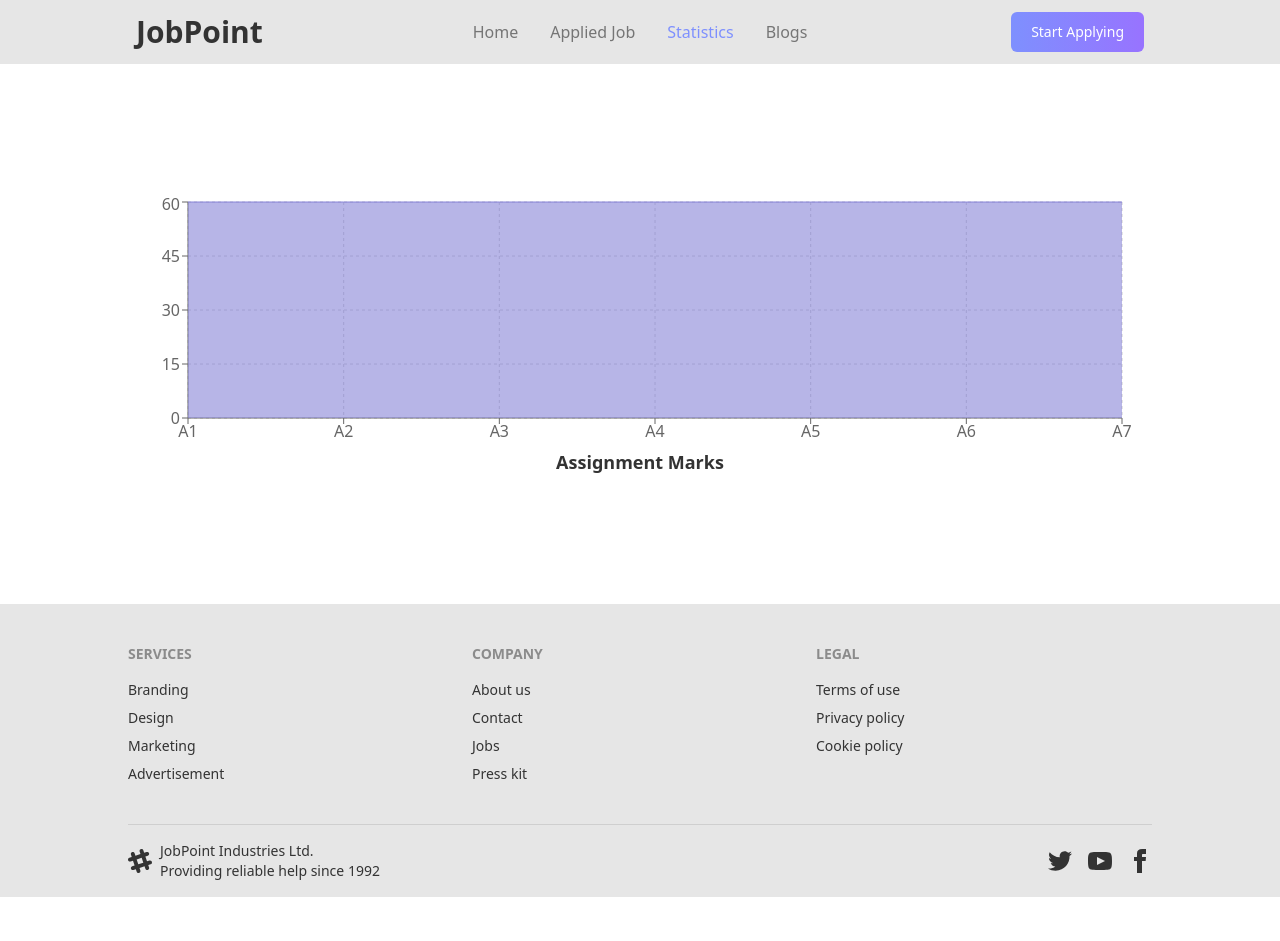
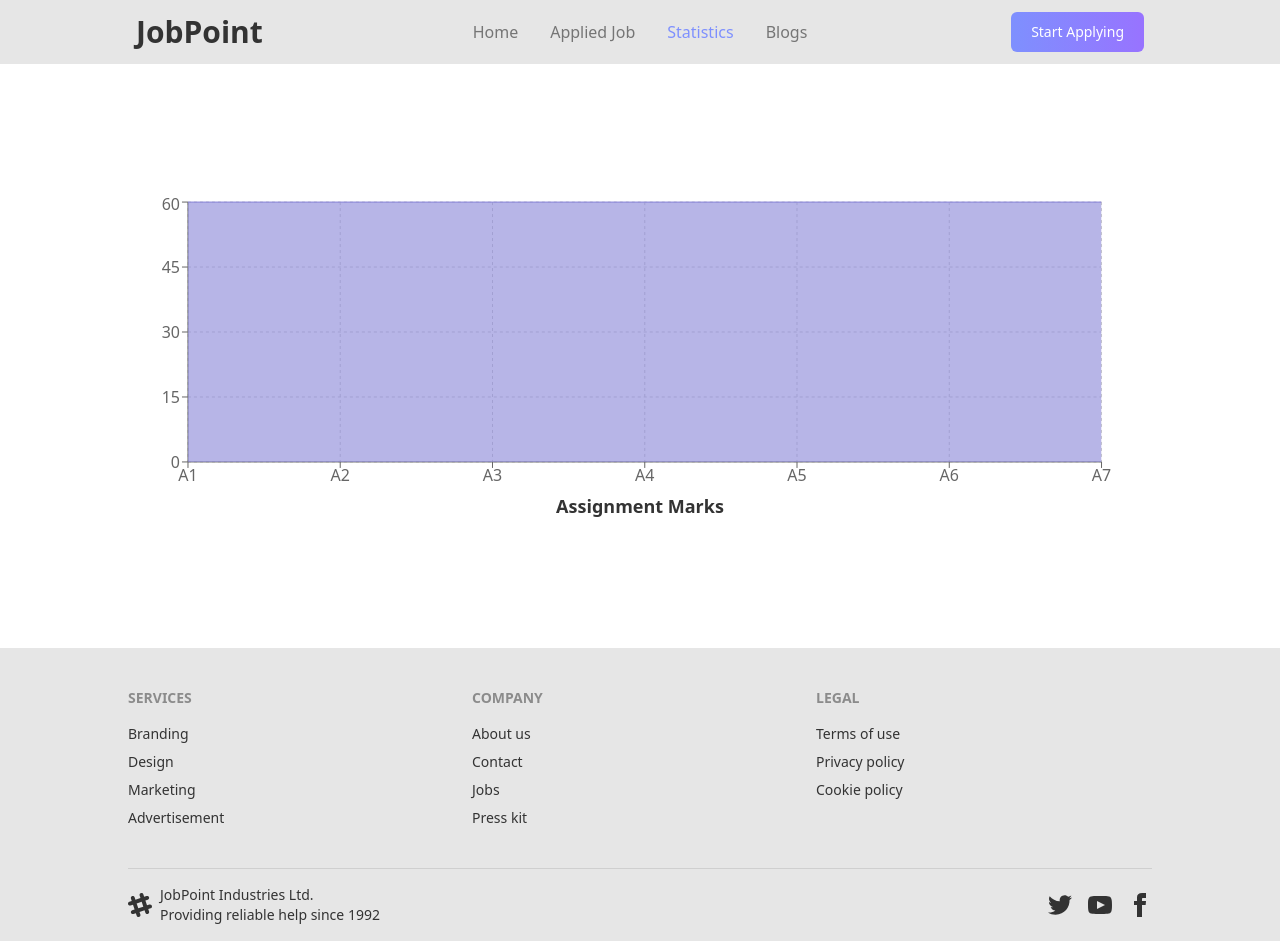
Before and after one commit to hnmahamud/career-hub, a React (Vite) app: page /statistics in a window 1280 px wide. Before the commit the page ends 897 px from the top, so only its background shows below. Built offline with nearby package versions, Linux system fonts and the light colour scheme.

Commit message:
statistics page animation issue solve

```diff
--- a/src/components/Statistics/Statistics.jsx
+++ b/src/components/Statistics/Statistics.jsx
@@ -14,7 +14,7 @@ const Statistics = () => {
   const { data: assignmentData } = useLoaderData();
   return (
     <div className="w-[95%] md:w-[80%] mx-auto pt-16 md:py-32">
-      <ResponsiveContainer width={"100%"} aspect={4}>
+      <ResponsiveContainer width={"98%"} height={300}>
         <AreaChart
           width={500}
           height={500}
```
